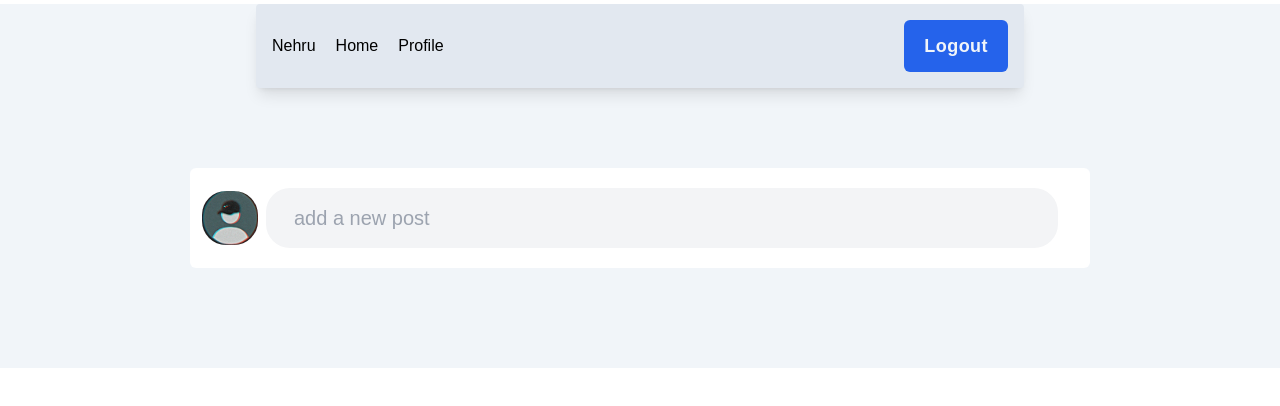
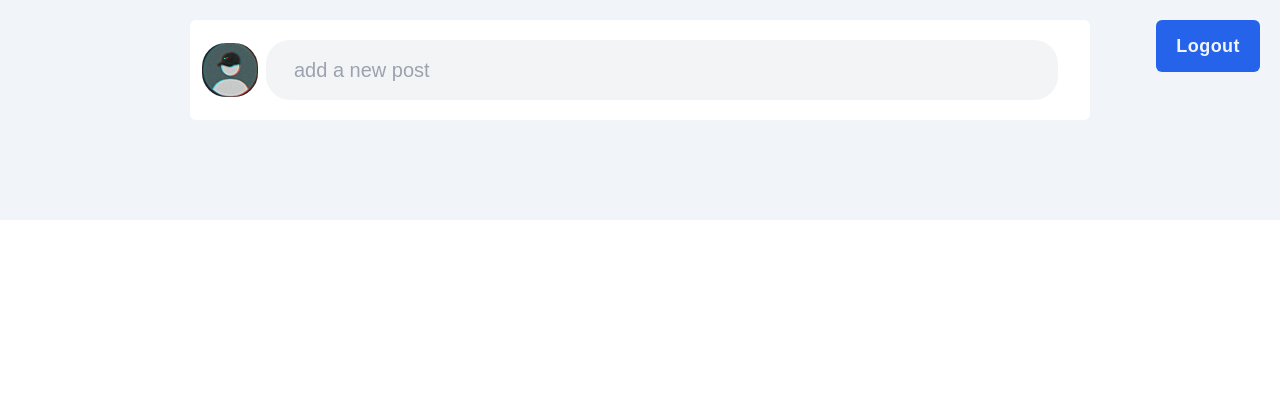
Before and after one commit to joseph-reda/social-media, a website: page files/home.html in a window 1280 px wide. Drawn offline with nearby package versions, Linux system fonts and the light colour scheme.

Commit message:
updata logout btn

```diff
--- a/files/home.html
+++ b/files/home.html
@@ -14,25 +14,20 @@
 
     <title>Social</title>
 </head>
+<style>
+    /* Add custom styles for positioning the logout button */
+    #logout {
+        position: fixed;
+        top: 20px; /* Adjust the top position as needed */
+        right: 20px; /* Adjust the left position as needed */
+        z-index: 999; /* Ensure the button is above other elements */
+    }
+</style>
+<body>
+    <div id="home" class="container-main home bg-slate-100 pb-20 pt-5">
+        <!-- Logout button positioned on the left side -->
+        <button id="logout" onclick="logout()" class="px-5 w-30 rounded-md text-lg py-3 bg-blue-600 font-bold tracking-wide text-slate-100">Logout</button>
 
-<body>
-
-    <div id="home" class="container-main home bg-slate-100 pb-20">
-        <!-- // Nav -->
-        <div class="shadow-lg mb-20 mt-1 bg-slate-200 flex items-center justify-between p-4 rounded">
-            <ul class="flex gap-5">
-                <li>Nehru</li>
-                <li>Home</li>
-                <li>Profile</li>
-            </ul>
-
-            <button
-                id="logout"
-                onclick="logout()"
-                class="px-5 w-30 rounded-md text-lg py-3 bg-blue-600 font-bold tracking-wide text-slate-100">
-                Logout
-            </button>
-        </div>
         <!-- // Nav -->
 
         <!-- // New Post -->
```
